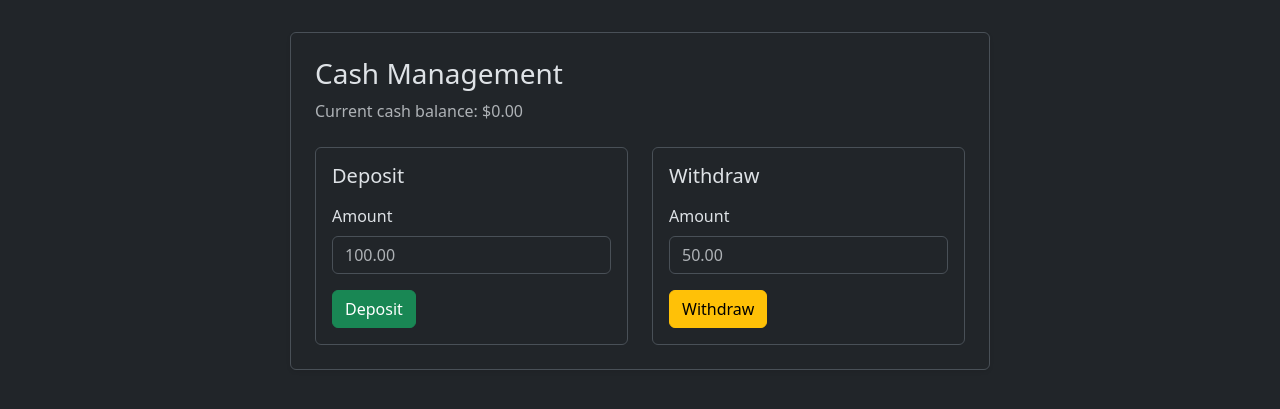
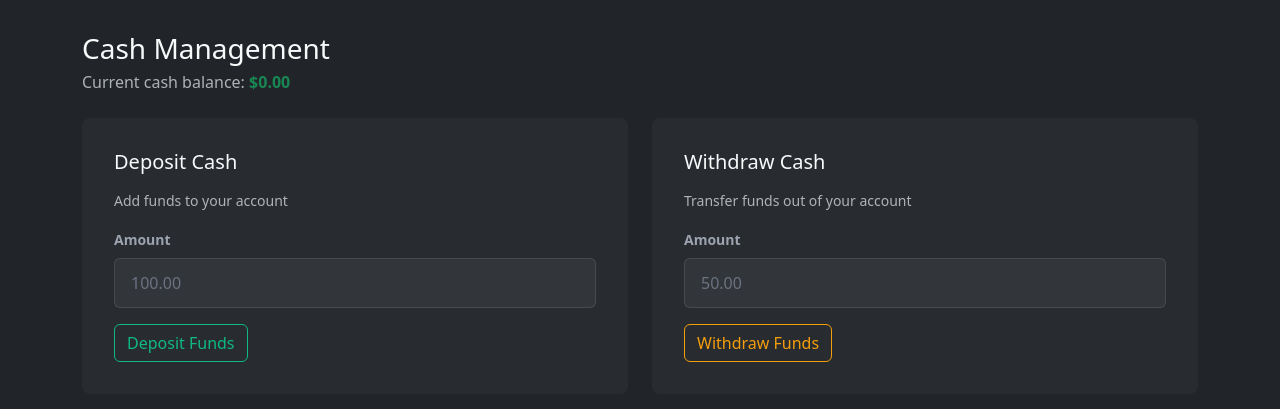
Before and after one commit to anair61/ift401capstone, a Python web app: template templates/cash.html in a window 1280 px wide. Shown: the part 57-466 px from the top of the page. Run offline with Jinja, Linux system fonts and the light colour scheme; the template is opened without the code that fills it, so the values that code supplies are empty.

Commit message:
Update cash.html

```diff
--- a/templates/cash.html
+++ b/templates/cash.html
@@ -3,44 +3,103 @@
 {% block title %}Cash{% endblock %}
 
 {% block content %}
-<div class="card shadow-sm border" style="max-width: 700px; margin: auto;">
-  <div class="card-body p-4">
-    <h1 class="h3 mb-2">Cash Management</h1>
-    <p class="text-body-secondary mb-4">Current cash balance: ${{ '%.2f'|format(cash_balance) }}</p>
+<div class="row g-4 mb-4">
+  <div class="col-12">
+    <h1 class="h3 mb-1">Cash Management</h1>
+    <p class="text-body-secondary mb-0">Current cash balance: <span class="fw-bold text-success">${{ '%.2f'|format(cash_balance) }}</span></p>
+  </div>
+</div>
 
+<!-- Deposit and Withdraw Cards -->
 <div class="row g-4">
   <div class="col-md-6">
-        <div class="card border h-100">
-          <div class="card-body">
-            <h2 class="h5 mb-3">Deposit</h2>
+    <div class="form-card">
+      <h5 class="mb-3">Deposit Cash</h5>
+      <p class="text-body-secondary small mb-3">Add funds to your account</p>
+
       <form method="post">
         <input type="hidden" name="action" value="deposit">
         <div class="mb-3">
           <label class="form-label">Amount</label>
-                <input class="form-control" name="amount" placeholder="100.00" required>
+          <input class="form-control" name="amount" type="number" step="0.01" min="0.01" placeholder="100.00" required>
         </div>
-              <button class="btn btn-success" type="submit">Deposit</button>
+        <button class="btn btn-outline-success" type="submit">Deposit Funds</button>
+      </form>
+    </div>
+  </div>
+
+  <div class="col-md-6">
+    <div class="form-card">
+      <h5 class="mb-3">Withdraw Cash</h5>
+      <p class="text-body-secondary small mb-3">Transfer funds out of your account</p>
+
+      <form method="post">
+        <input type="hidden" name="action" value="withdraw">
+        <div class="mb-3">
+          <label class="form-label">Amount</label>
+          <input class="form-control" name="amount" type="number" step="0.01" min="0.01" placeholder="50.00" required>
+        </div>
+        <button class="btn btn-outline-warning" type="submit">Withdraw Funds</button>
       </form>
     </div>
   </div>
 </div>
 
-      <div class="col-md-6">
-        <div class="card border h-100">
-          <div class="card-body">
-            <h2 class="h5 mb-3">Withdraw</h2>
-            <form method="post">
-              <input type="hidden" name="action" value="withdraw">
-              <div class="mb-3">
-                <label class="form-label">Amount</label>
-                <input class="form-control" name="amount" placeholder="50.00" required>
-              </div>
-              <button class="btn btn-warning" type="submit">Withdraw</button>
-            </form>
-          </div>
-        </div>
-      </div>
-    </div>
-  </div>
-</div>
+<style>
+/* Form Card */
+.form-card {
+  background: rgba(255, 255, 255, 0.03);
+  border-radius: 8px;
+  padding: 2rem;
+}
+
+/* Form Styling */
+.form-label {
+  font-weight: 600;
+  font-size: 0.875rem;
+  color: #9CA3AF;
+  margin-bottom: 0.5rem;
+}
+
+.form-control {
+  background: rgba(255, 255, 255, 0.05);
+  border: 1px solid rgba(255, 255, 255, 0.1);
+  color: #F9FAFB;
+  padding: 0.75rem 1rem;
+}
+
+.form-control:focus {
+  background: rgba(255, 255, 255, 0.08);
+  border-color: rgba(59, 130, 246, 0.5);
+  color: #F9FAFB;
+  box-shadow: 0 0 0 0.25rem rgba(59, 130, 246, 0.15);
+}
+
+.form-control::placeholder {
+  color: #6B7280;
+}
+
+/* Buttons */
+.btn-outline-success {
+  border-color: #10B981;
+  color: #10B981;
+}
+
+.btn-outline-success:hover {
+  background: #10B981;
+  border-color: #10B981;
+  color: white;
+}
+
+.btn-outline-warning {
+  border-color: #F59E0B;
+  color: #F59E0B;
+}
+
+.btn-outline-warning:hover {
+  background: #F59E0B;
+  border-color: #F59E0B;
+  color: white;
+}
+</style>
 {% endblock %}
```
Lines whose indentation alone changed are shown as unchanged.
